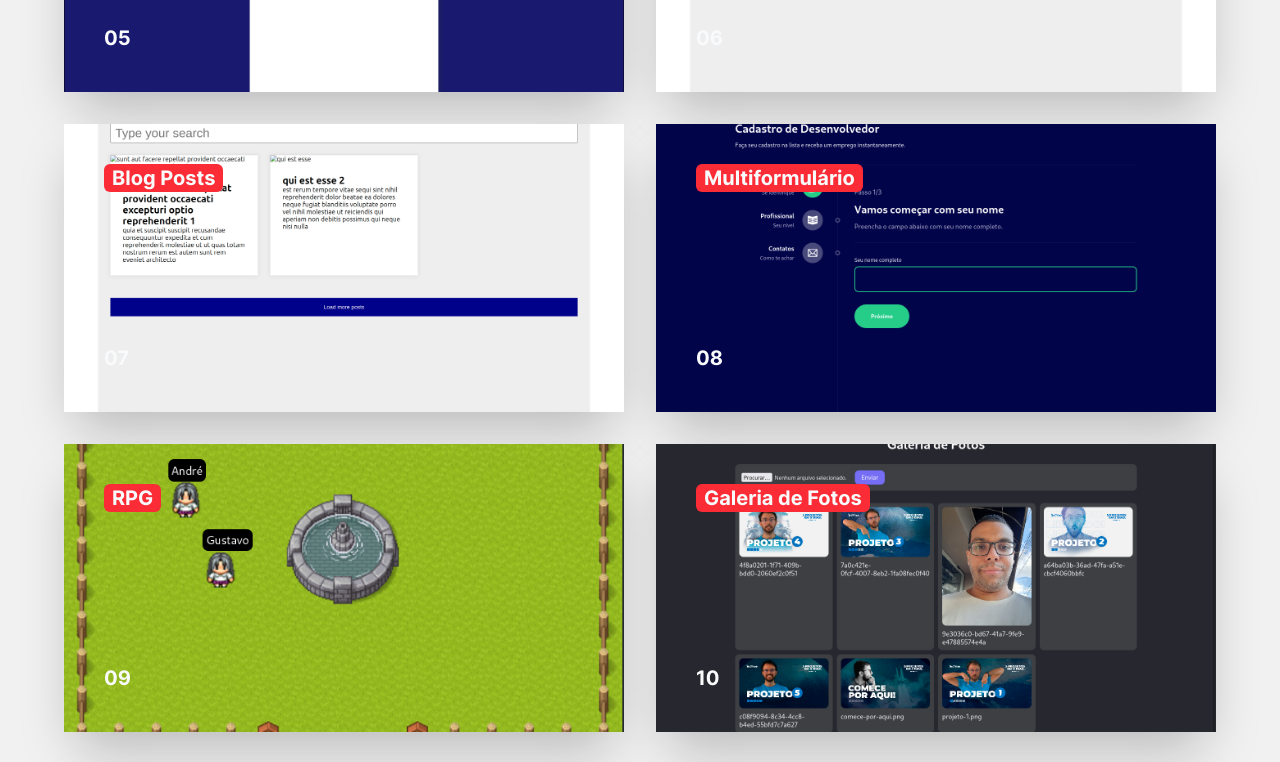
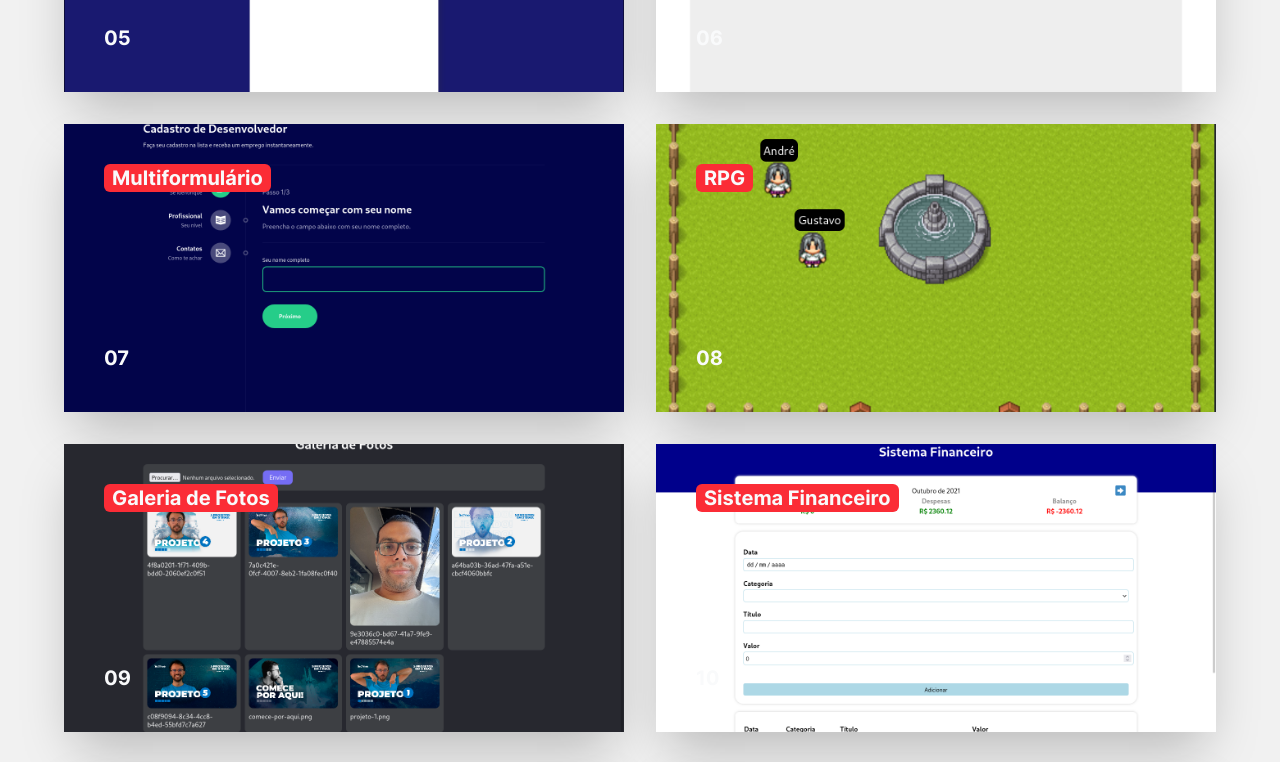
Before and after one commit to gustavoferreiradev/gustavoferreiradev-portfolio, a Next.js app: page /projetos in a window 1280 px wide. Shown: the part 1320-2082 px from the top of the page. Built offline with nearby package versions, Linux system fonts and the light colour scheme.

Commit message:
fix: remove repetead blog post

```diff
--- a/constants/data.ts
+++ b/constants/data.ts
@@ -31,11 +31,6 @@ const userData = {
       title: 'Cadastro de Funcionários',
       link: 'https://jovial-baklava-a769ab.netlify.app/',
       imgUrl: 'cadastro-de-funcionarios.png',
-    },
-    {
-      title: 'Blog Posts',
-      link: 'https://extraordinary-speculoos-6fa9c4.netlify.app/',
-      imgUrl: 'blog-posts.png',
     },
     {
       title: 'Blog Posts',
```
